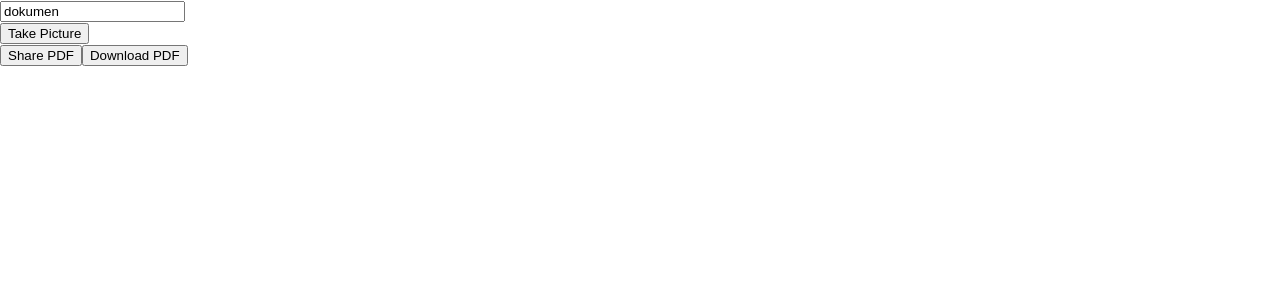
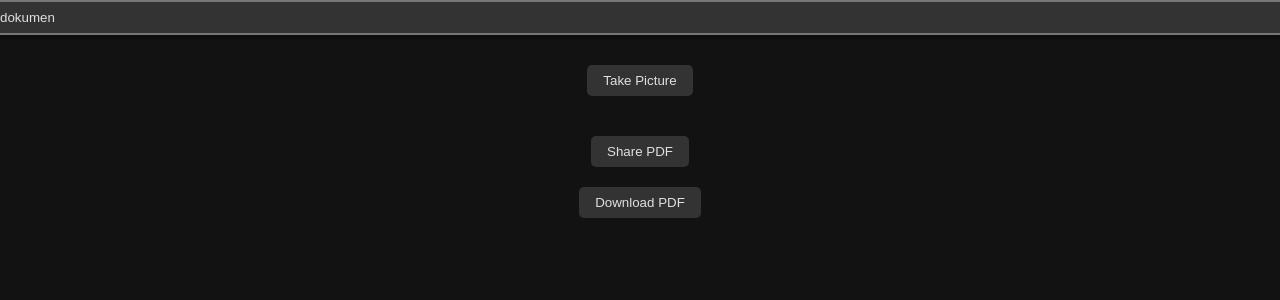
Before and after one commit to FrxHaikalPlg/CS-T1, a React (Create React App) app: page / in a window 1280 px wide. Shown: the top 300 px of the page. Built offline with nearby package versions, Linux system fonts and the light colour scheme.

Commit message:
update css

```diff
--- a/src/App.css
+++ b/src/App.css
@@ -1,5 +1,23 @@
+html, body {
+  width: 100vw; /* Sets the width to be 100% of the viewport width */
+  overflow-x: hidden; /* Prevent horizontal scrolling */
+  margin: 0; /* Remove default margin */
+  padding: 0; /* Ensure no padding is affecting the width */
+  background-color: #121212; /* Dark background for the entire page */
+  color: #e0e0e0; /* Light text color for better readability */
+  font-family: Arial, sans-serif; /* Set a default font for the page */
+}
+
 .App {
   text-align: center;
+  background-color: #121212; /* Dark background for the app */
+  color: #e0e0e0; /* Light text color for better readability */
+  width: 100%;
+  height: 100%;
+  display: flex; /* Using flex to center and manage children */
+  flex-direction: column; /* Stack children vertically */
+  align-items: center; /* Center children horizontally */
+  justify-content: center; /* Center children vertically */
 }
 
 .App-logo {
@@ -14,18 +32,18 @@
 }
 
 .App-header {
-  background-color: #282c34;
+  background-color: #1c1c1c; /* Darker shade for header */
   min-height: 100vh;
   display: flex;
   flex-direction: column;
   align-items: center;
   justify-content: center;
   font-size: calc(10px + 2vmin);
-  color: white;
+  color: #e0e0e0; /* Light text color */
 }
 
 .App-link {
-  color: #61dafb;
+  color: #61dafb; /* Keep link color for contrast */
 }
 
 @keyframes App-logo-spin {
@@ -36,3 +54,78 @@
     transform: rotate(360deg);
   }
 }
+
+/* Styles for the entire app */
+.app-container {
+  text-align: center;
+  width: 100%; /* Full width */
+  display: flex;
+  flex-direction: column;
+  align-items: center;
+}
+
+/* Styles for camera and input elements */
+.camera-container {
+  width: 100%; /* Ensure full width */
+  display: flex;
+  justify-content: center; /* Center camera button horizontally */
+  margin: 20px 0; /* Only vertical margin */
+}
+
+.camera-input {
+  display: none; /* Keeps input hidden */
+}
+
+.take-picture-btn,
+.share-pdf-btn,
+.download-pdf-btn,
+.delete-photo-btn {
+  margin: 10px;
+  padding: 8px 16px;
+  background-color: #333333; /* Darker buttons */
+  color: #e0e0e0; /* Light text */
+  border: none;
+  border-radius: 5px;
+  cursor: pointer;
+}
+
+.take-picture-btn:hover,
+.share-pdf-btn:hover,
+.download-pdf-btn:hover,
+.delete-photo-btn:hover {
+  background-color: #555555; /* Even darker on hover */
+}
+
+/* Styles for the filename input */
+.filename-input {
+  position: sticky; /* Membuat input sticky */
+  top: 0; /* Menempel di bagian atas halaman */
+  z-index: 1000; /* Pastikan berada di atas elemen lain */
+  background-color: #333333; /* Dark background for input */
+  margin: 0; /* Menghilangkan margin untuk menempel sempurna di atas */
+  padding: 8px;
+  border: 2px solid #777; /* Darker border */
+  border-radius: 4px;
+  width: 100%; /* Membuat input memenuhi lebar container */
+  box-shadow: 0 2px 4px rgba(0,0,0,0.3); /* Darker shadow */
+  color: #e0e0e0; /* Light text */
+}
+
+/* Styles for displaying photos */
+.photos-container {
+  width: 100%; /* Ensure full width */
+  display: flex;
+  flex-wrap: wrap;
+  justify-content: center;
+}
+
+.photo-item {
+  margin: 10px;
+  width: calc(100% - 20px); /* Adjust width to account for margin */
+}
+
+.photo-image {
+  max-width: 100%;
+  height: auto;
+  display: block;
+}
--- a/src/App.js
+++ b/src/App.js
@@ -1,6 +1,7 @@
 import React, { useState } from 'react';
 import Camera from './components/Camera';
 import generatePDF from './components/GeneratePDF';
+import './App.css';
 
 function App() {
   const [photos, setPhotos] = useState([]);
@@ -53,23 +54,24 @@ function App() {
   };
 
   return (
-    <div>
+    <div className="app-container">
       <input
         type="text"
         value={fileName}
         onChange={(e) => setFileName(e.target.value)}
+        className="filename-input"
       />
       <Camera onCapture={handleCapture} />
-      <div>
+      <div className="photos-container">
         {photos.map((photo, index) => (
-          <div key={index}>
-            <img src={photo} alt={`Captured ${index}`} style={{ maxWidth: '100%' }} />
-            <button onClick={() => deletePhoto(index)}>Delete</button>
+          <div key={index} className="photo-item">
+            <img src={photo} alt={`Captured ${index}`} className="photo-image" />
+            <button onClick={() => deletePhoto(index)} className="delete-photo-btn">Delete</button>
           </div>
         ))}
       </div>
-      <button onClick={handleShare}>Share PDF</button>
-      <button onClick={handleDownload}>Download PDF</button>
+      <button className="share-pdf-btn" onClick={handleShare}>Share PDF</button>
+      <button className="download-pdf-btn" onClick={handleDownload}>Download PDF</button>
     </div>
   );
 }
--- a/src/components/Camera.js
+++ b/src/components/Camera.js
@@ -22,6 +22,7 @@ function Camera({ onCapture }) {
         accept="image/*"
         capture="environment" // Suggests the device to use the rear camera
         onChange={handleCapture}
+        className="camera-input"
         style={{ display: 'none' }}
       />
       <button className="take-picture-btn" onClick={() => document.getElementById('cameraInput').click()}>Take Picture</button>
```
